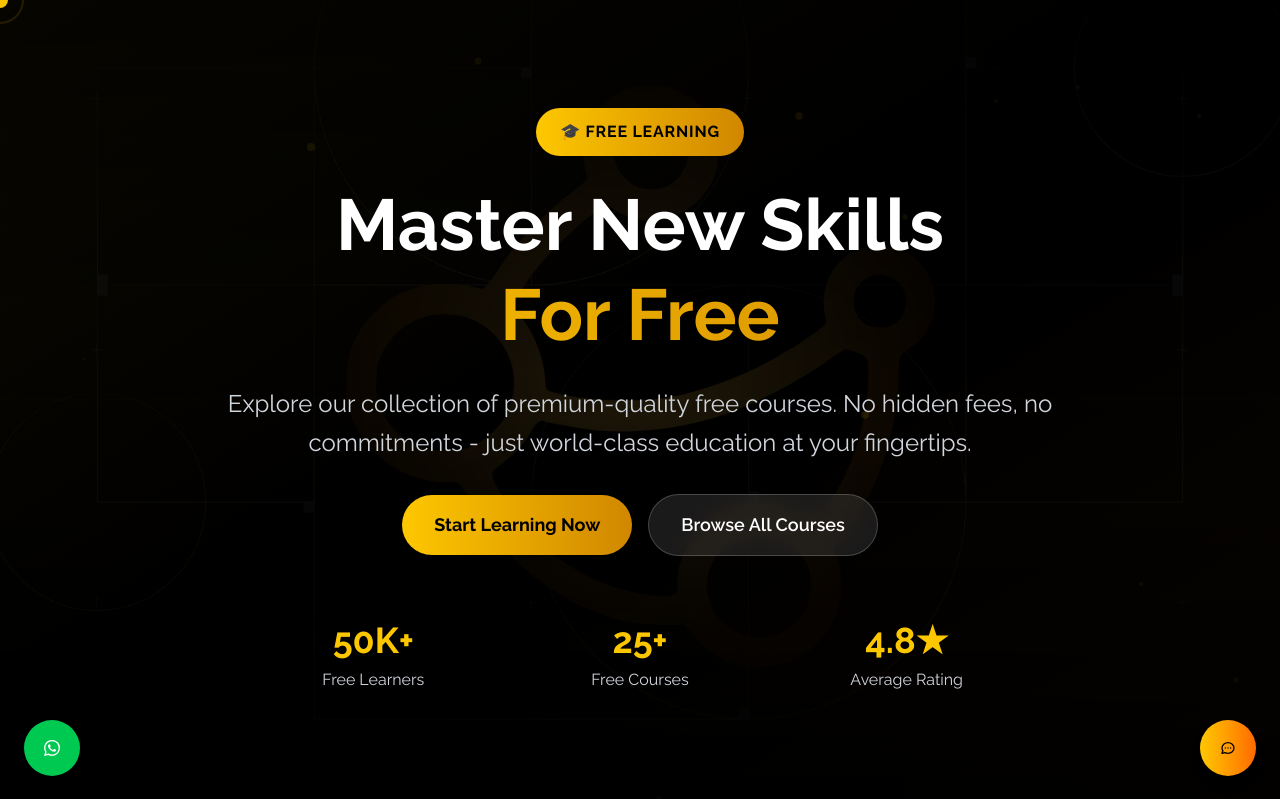
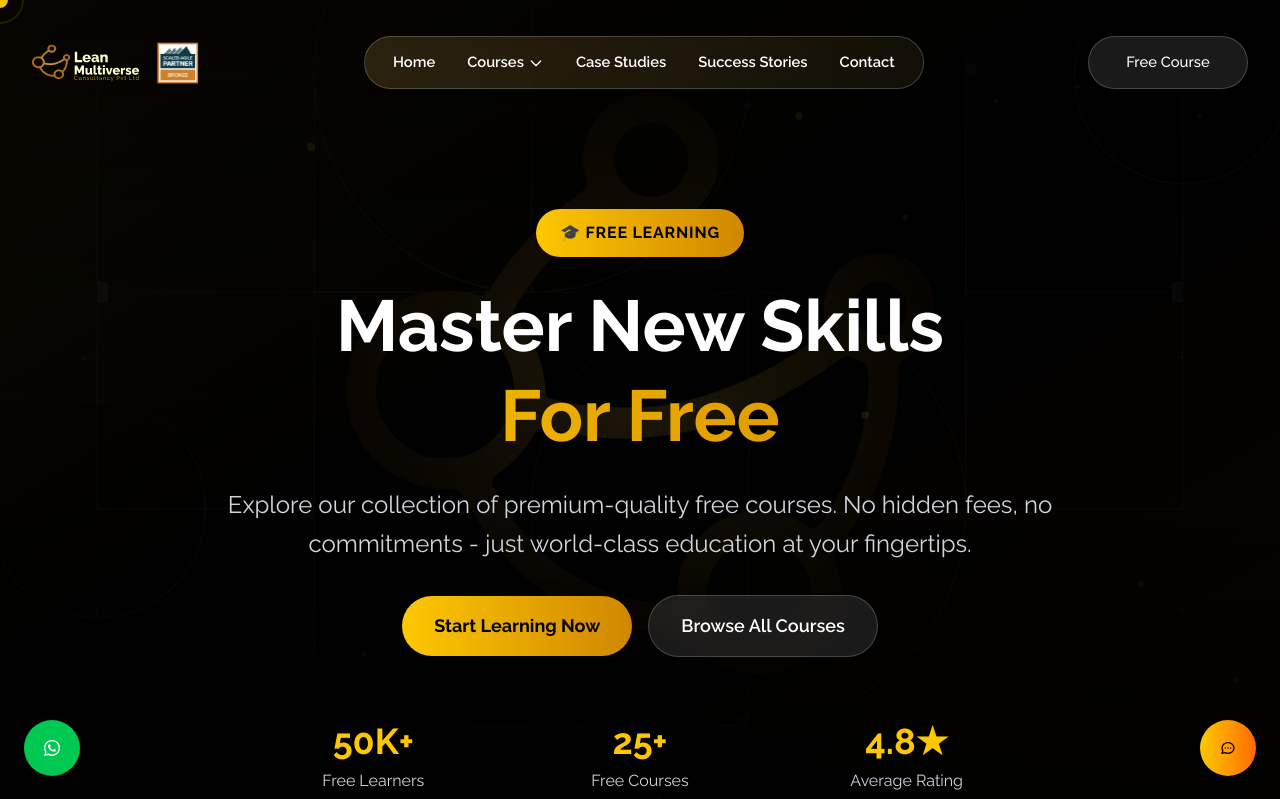
Before and after one commit to abhinavmaharana/leanmultiverse, a Next.js app: page /free-courses in a window 1280 px wide. Shown: the top 799 px of the page. Built offline with nearby package versions, Linux system fonts and the light colour scheme.

Commit message:
Add Navbar component to FreeCoursesClient for improved navigation

```diff
--- a/src/app/free-courses/FreeCoursesClient.tsx
+++ b/src/app/free-courses/FreeCoursesClient.tsx
@@ -5,6 +5,7 @@ import { motion } from "framer-motion"
 import { useRef, useEffect } from "react"
 import { gsap } from "gsap"
 import { ScrollTrigger } from "gsap/ScrollTrigger"
+import Navbar from '@/components/shared/Navbar'
 
 if (typeof window !== 'undefined') {
   gsap.registerPlugin(ScrollTrigger)
@@ -57,6 +58,9 @@ export default function FreeCoursesClient() {
       animate={{ opacity: 1 }}
       transition={{ duration: 0.8, ease: "easeOut" }}
     >
+      {/* Navbar */}
+      <Navbar />
+
       {/* Animated Background */}
       <div className="fixed inset-0 -z-30 bg-black">
         <div className="absolute inset-0 bg-gradient-to-br from-yellow-400/5 via-transparent to-yellow-600/5" />
```
